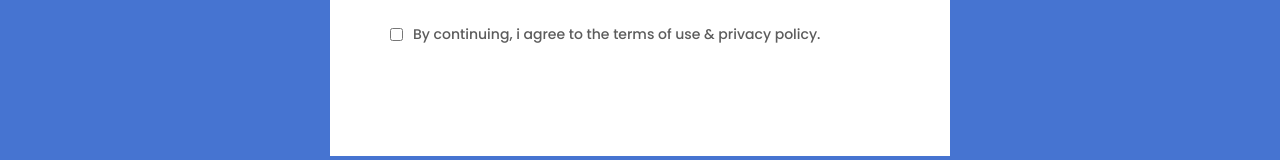
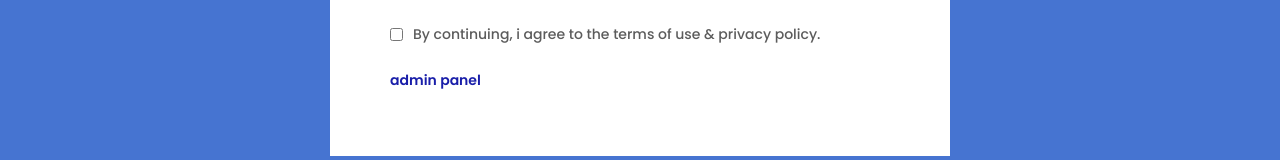
Before and after one commit to abdelmajid200/preject_final, a React (Create React App) app in the folder frontend/: page /login in a window 1280 px wide. Shown: the part 556-716 px from the top of the page. Built offline with nearby package versions, Linux system fonts and the light colour scheme; no server answers.

Commit message:
admin panel

```diff
--- a/frontend/src/Pages/LoginSignup.jsx
+++ b/frontend/src/Pages/LoginSignup.jsx
@@ -2,6 +2,7 @@ import React, { useState } from 'react'
 import './CSS/LoginSignup.css'
 import Navbar from '../components/Navbar/Navbar'
 import Footer from '../components/Footer/Footer'
+import { Link } from 'react-router-dom'
 const LoginSignup = () => {
 
   const [state,setState] = useState("Login")
@@ -92,6 +93,10 @@ const LoginSignup = () => {
           <input type="checkbox" name="" id="" />
           <p>By continuing, i agree to the terms of use & privacy policy.</p>
         </div>
+          <div className="loginsignup-agree">
+
+        <Link to={'/admin'} style={{textDecoration:"none"}}><span>admin panel</span></Link>
+        </div>
        </div>
        <Footer/>
     </div>
```
